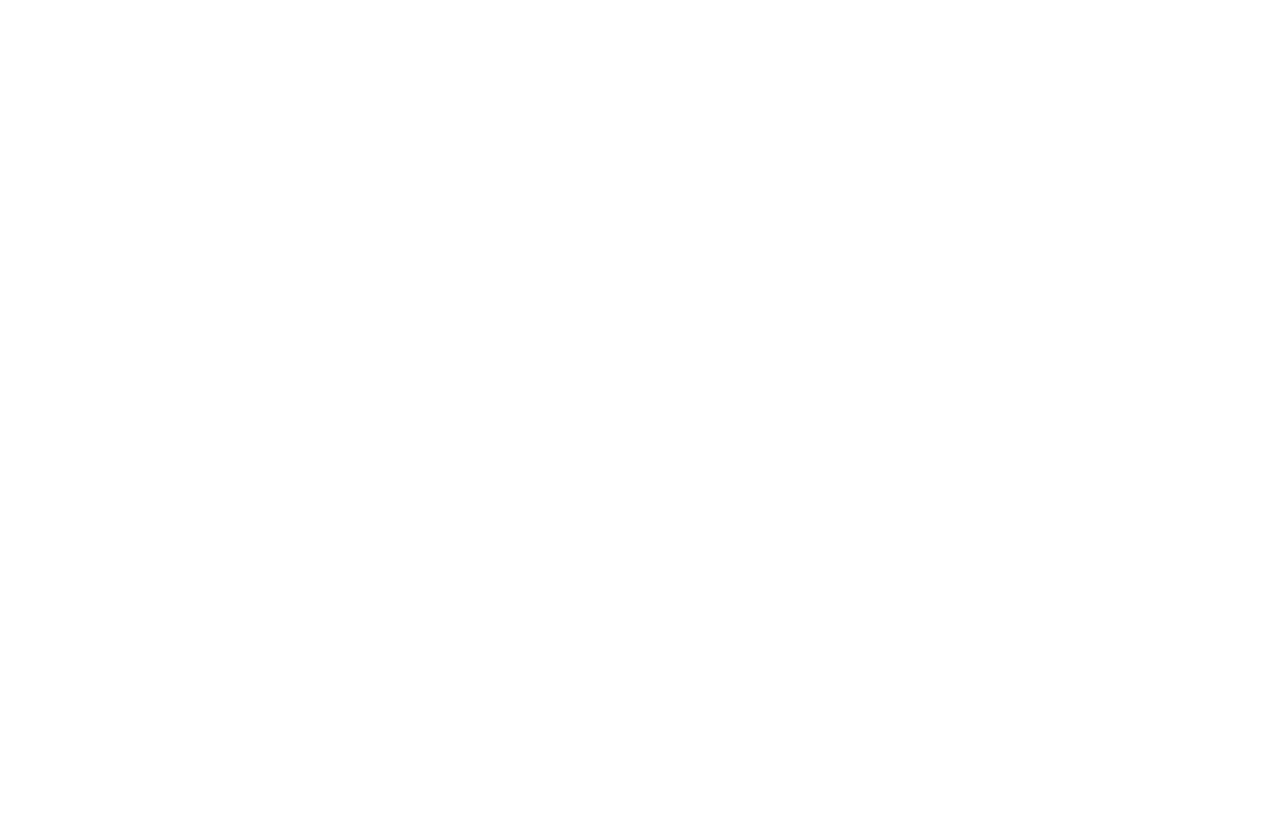
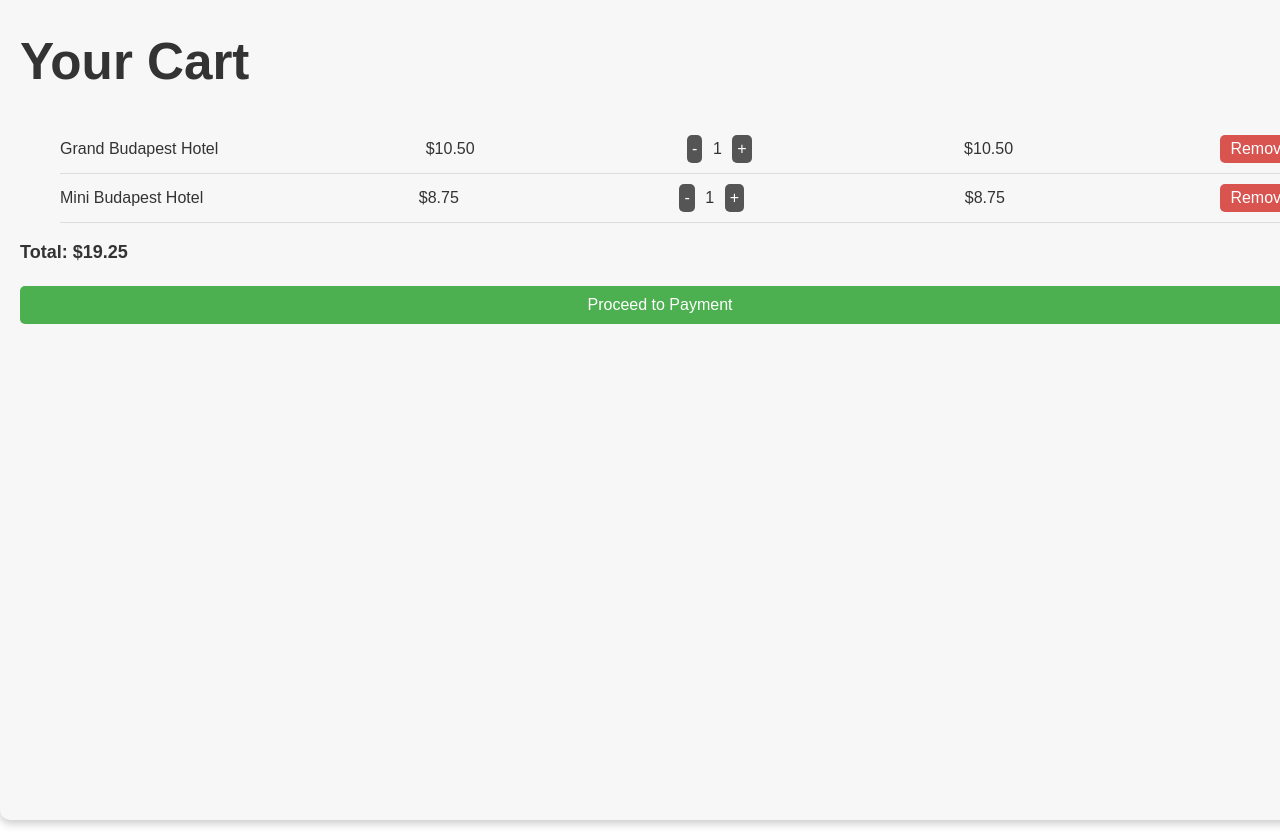
Before and after one commit to calebhenry/MovieManager, a React (Vite) app in the folder moviemanager.client/: page /cart in a window 1280 px wide. Before the commit this address had no page. Shown: the top 840 px of the page. Built offline with nearby package versions, Linux system fonts and the light colour scheme.

Commit message:
payment and cart page - wip

```diff
--- a/moviemanager.client/src/App.jsx
+++ b/moviemanager.client/src/App.jsx
@@ -2,6 +2,8 @@
 import { BrowserRouter as Router, Route, Routes } from 'react-router-dom';
 import Home from './components/Home';
 import MovieListing from './components/MovieListing';
+import Payment from './components/Payment';
+import Cart from './components/Cart';
 import './App.css';
 
 function App() {
@@ -10,7 +12,8 @@
             <Router>
                 <Routes>
                     <Route path="/" element={<Home />} />
-                    <Route path="/movies" element={<MovieListing />} />
+                    <Route path="/payment" element={<Payment />} />
+                    <Route path="/cart" element={<Cart />} />
                 </Routes>
             </Router>
         </div>
--- /dev/null
+++ b/moviemanager.client/src/components/Cart.css
@@ -0,0 +1,95 @@
+/* components/Cart.css */
+
+.cart-container {
+  width: 100%;
+  max-width: 1300px;
+  height: 100vh;
+  margin: 0;
+  padding: 20px;
+  background-color: #f7f7f7;
+  border-radius: 10px;
+  box-shadow: 0 4px 8px rgba(0, 0, 0, 0.2);
+}
+
+.cart-list {
+  list-style-type: none;
+  padding: 10;
+}
+
+.cart-item {
+  display: flex;
+  justify-content: space-between;
+  align-items: center;
+  padding: 20px 0;
+  border-bottom: 1px solid #ddd;
+}
+
+.cart-item button {
+  padding: 5px 10px;
+  color: #fff;
+  background-color: #d9534f;
+  border: none;
+  border-radius: 5px;
+  cursor: pointer;
+}
+
+.cart-item button:hover {
+  background-color: #c9302c;
+}
+
+.cart-total {
+  margin-top: 15px;
+  font-size: 18px;
+  font-weight: bold;
+}
+
+.proceed-button {
+  margin-top: 20px;
+  padding: 10px;
+  width: 100%;
+  background-color: #4CAF50;
+  color: #fff;
+  border: none;
+  border-radius: 5px;
+  font-size: 16px;
+  cursor: pointer;
+  transition: background-color 0.3s ease;
+}
+
+.proceed-button:hover {
+  background-color: #45a049;
+}
+
+.cart-item {
+  display: flex;
+  justify-content: space-between;
+  align-items: center;
+  padding: 10px 0;
+  border-bottom: 1px solid #ddd;
+}
+
+.quantity-controls {
+  display: flex;
+  align-items: center;
+}
+
+.quantity-controls button {
+  padding: 5px;
+  margin: 0 5px;
+  font-size: 16px;
+  color: #fff;
+  background-color: #555;
+  border: none;
+  border-radius: 5px;
+  cursor: pointer;
+}
+
+.quantity-controls button:hover {
+  background-color: #333;
+}
+
+.quantity-controls span {
+  min-width: 20px;
+  text-align: center;
+  font-size: 16px;
+}
--- /dev/null
+++ b/moviemanager.client/src/components/Cart.jsx
@@ -0,0 +1,81 @@
+// components/Cart.jsx
+
+import React, { useState } from 'react';
+import { useNavigate } from 'react-router-dom';
+import './Cart.css';
+
+const Cart = () => {
+    const navigate = useNavigate();
+
+    // TODO Sample cart data. Replace this with actual data fetching from a backend API.
+    const [cartItems, setCartItems] = useState([
+        { id: 1, name: 'Grand Budapest Hotel', price: 10.5, quantity: 1 },
+        { id: 2, name: 'Mini Budapest Hotel', price: 8.75, quantity: 1 },
+    ]);
+
+    // Calculate total
+    const total = cartItems.reduce((sum, item) => sum + item.price * item.quantity, 0);
+
+    // Remove item from cart
+    const handleRemove = (id) => {
+        setCartItems((prevItems) => prevItems.filter((item) => item.id !== id));
+    };
+
+    // Increase ticket quantity
+    const handleIncreaseQuantity = (id) => {
+        setCartItems((prevItems) =>
+            prevItems.map((item) =>
+                item.id === id ? { ...item, quantity: item.quantity + 1 } : item
+            )
+        );
+    };
+
+    // Decrease ticket quantity
+    const handleDecreaseQuantity = (id) => {
+        setCartItems((prevItems) =>
+            prevItems.map((item) =>
+                item.id === id && item.quantity > 1 ? { ...item, quantity: item.quantity - 1 } : item
+            )
+        );
+    };
+
+    // Proceed to payment
+    const handleProceedToPayment = () => {
+        navigate('/payment');
+    };
+
+    return (
+        <div className="cart-container">
+            <h1>Your Cart</h1>
+            {cartItems.length === 0 ? (
+                <p>Your cart is empty.</p>
+            ) : (
+                <>
+                    <ul className="cart-list">
+                        {cartItems.map((item) => (
+                            <li key={item.id} className="cart-item">
+                                <span>{item.name}</span>
+                                <span>${item.price.toFixed(2)}</span>
+                                <div className="quantity-controls">
+                                    <button onClick={() => handleDecreaseQuantity(item.id)}>-</button>
+                                    <span>{item.quantity}</span>
+                                    <button onClick={() => handleIncreaseQuantity(item.id)}>+</button>
+                                </div>
+                                <span>${(item.price * item.quantity).toFixed(2)}</span>
+                                <button onClick={() => handleRemove(item.id)}>Remove</button>
+                            </li>
+                        ))}
+                    </ul>
+                    <div className="cart-total">
+                        <strong>Total:</strong> ${total.toFixed(2)}
+                    </div>
+                    <button className="proceed-button" onClick={handleProceedToPayment}>
+                        Proceed to Payment
+                    </button>
+                </>
+            )}
+        </div>
+    );
+};
+
+export default Cart;
--- a/moviemanager.client/src/components/Home.css
+++ b/moviemanager.client/src/components/Home.css
@@ -5,6 +5,10 @@
     font-family: Arial, sans-serif;
     color: #333;
     height: 100%;
+}
+
+#root {
+    width: 100%;
 }
 
 .body {
--- a/moviemanager.client/src/components/Home.jsx
+++ b/moviemanager.client/src/components/Home.jsx
@@ -1,6 +1,8 @@
 import React, { useState, useEffect } from 'react';
 import MovieCard from './MovieCard';
 import '../components/Home.css';
+import { Link } from 'react-router-dom';
+
 
 const Home = () => {
     const [movies, setMovies] = useState([]);
@@ -30,6 +32,8 @@
         <div className="body">
             <div className="nav">
                 <h1>Movie List</h1>
+                <Link to="/payment">Go to Payment</Link> <br></br>
+                <Link to="/cart">Go to Cart</Link>
             </div>
             <div className="home">
                 <div className="movie-grid">
--- /dev/null
+++ b/moviemanager.client/src/components/Payment.css
@@ -0,0 +1,63 @@
+/* components/Payment.css */
+
+.payment-container {
+  display: flex;
+  flex-direction: column;
+  align-items: center;
+  justify-content: center;
+  padding: 20px;
+  width: 100%;
+  max-width: 1300px;
+  height: 100vh;
+  margin: 0 auto;
+  background-color: #f7f7f7;
+  border-radius: 10px;
+  box-shadow: 0 4px 8px rgba(0, 0, 0, 0.2);
+}
+
+.payment-container h1 {
+  font-size: 24px;
+  margin-bottom: 20px;
+  color: #333;
+}
+
+.payment-form {
+  display: flex;
+  flex-direction: column;
+  width: 100%;
+}
+
+.payment-form label {
+  margin-bottom: 5px;
+  font-weight: bold;
+  color: #555;
+}
+
+.payment-form input {
+  padding: 10px;
+  margin-bottom: 15px;
+  border: 1px solid #ccc;
+  border-radius: 5px;
+  font-size: 16px;
+}
+
+.payment-form button {
+  padding: 10px;
+  font-size: 16px;
+  background-color: #4CAF50;
+  color: white;
+  border: none;
+  border-radius: 5px;
+  cursor: pointer;
+  transition: background-color 0.3s ease;
+}
+
+.payment-form button:hover {
+  background-color: #45a049;
+}
+
+.error-message {
+  color: red;
+  font-weight: bold;
+  margin-bottom: 10px;
+}
--- /dev/null
+++ b/moviemanager.client/src/components/Payment.jsx
@@ -0,0 +1,82 @@
+// components/Payment.jsx
+
+import React, { useState } from 'react';
+import { useNavigate } from 'react-router-dom';
+import './Payment.css';
+
+const Payment = () => {
+    const [cardNumber, setCardNumber] = useState('');
+    const [expiryDate, setExpiryDate] = useState('');
+    const [cvv, setCvv] = useState('');
+    const [error, setError] = useState('');
+    const navigate = useNavigate();
+
+    const validateCardNumber = (number) => /^\d{16}$/.test(number);
+    const validateExpiryDate = (date) => /^(0[1-9]|1[0-2])\/\d{2}$/.test(date);
+    const validateCVV = (cvv) => /^\d{3}$/.test(cvv);
+
+    const handlePayment = (e) => {
+        e.preventDefault();
+
+        // Validate inputs
+        if (!validateCardNumber(cardNumber)) {
+            setError('Invalid card number. Must be 16 digits.');
+            return;
+        }
+        if (!validateExpiryDate(expiryDate)) {
+            setError('Invalid expiry date. Use MM/YY format.');
+            return;
+        }
+        if (!validateCVV(cvv)) {
+            setError('Invalid CVV. Must be 3 digits.');
+            return;
+        }
+
+        // Clear error if all validations pass
+        setError('');
+
+        // Simulate successful payment processing
+        alert('Payment processed successfully!');
+        navigate('/'); // Redirect to home page on successful payment
+    };
+
+    return (
+        <div className="payment-container">
+            <h1>Payment Page</h1>
+            <form onSubmit={handlePayment} className="payment-form">
+                {error && <p className="error-message">{error}</p>}
+
+                <label>Card Number</label>
+                <input
+                    type="text"
+                    value={cardNumber}
+                    onChange={(e) => setCardNumber(e.target.value)}
+                    placeholder="1234 5678 9012 3456"
+                    required
+                />
+
+                <label>Expiry Date</label>
+                <input
+                    type="text"
+                    value={expiryDate}
+                    onChange={(e) => setExpiryDate(e.target.value)}
+                    placeholder="MM/YY"
+                    required
+                />
+
+                <label>CVV</label>
+                <input
+                    type="password"
+                    value={cvv}
+                    onChange={(e) => setCvv(e.target.value)}
+                    placeholder="123"
+                    required
+                />
+
+                <button type="submit">Pay Now</button>
+            </form>
+        </div>
+    );
+};
+
+export default Payment;
```
Also changed, not shown: moviemanager.client/src/components/MovieListing.jsx (+16 -15 lines).
